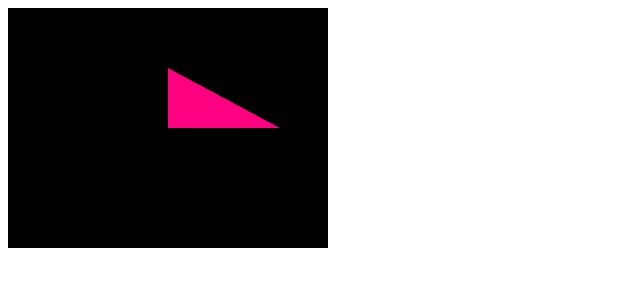
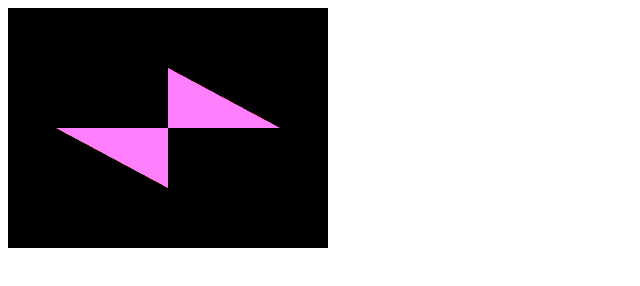
Before and after one commit to haghir/myexamples-webgl, a plain HTML site: page lesson 1/index.html in a window 1280 px wide. Shown: the whole page, without its empty margins (0-640 px from the left). Drawn offline with Linux system fonts and the light colour scheme.

Commit message:
Added a triangle.

```diff
--- a/lesson 1/index.html
+++ b/lesson 1/index.html
@@ -17,7 +17,7 @@
   precision mediump float;
 
   void main() {
-      gl_FragColor = vec4(1, 0, 0.5, 1);
+      gl_FragColor = vec4(1, 0, 0.5, 0.5);
   }
   </script>
 </body>
--- a/lesson 1/main.js
+++ b/lesson 1/main.js
@@ -53,6 +53,9 @@ window.onload =  function() {
         0, 0,
         0, 0.5,
         0.7, 0,
+        0, 0,
+        0, -0.5,
+        -0.7, 0,
     ];
     gl.bufferData(gl.ARRAY_BUFFER, new Float32Array(position), gl.STATIC_DRAW);
     gl.viewport(0, 0, gl.canvas.width, gl.canvas.height);
@@ -60,17 +63,18 @@ window.onload =  function() {
     gl.clear(gl.COLOR_BUFFER_BIT);
     gl.useProgram(program);
     gl.enableVertexAttribArray(positionAttributeLocation);
+    gl.vertexAttribPointer(
+        positionAttributeLocation,
+        2,        // 2 components per iteration
+        gl.FLOAT, // the data is 32bit floats
+        false,    // don't normalize the data
+        0,        // 0 = move forward size * sizeof(type) each iteration to get the next position
+        0         // start at the beginning of the buffer
+    );
 
-    var size = 2;          // 2 components per iteration
-    var type = gl.FLOAT;   // the data is 32bit floats
-    var normalize = false; // don't normalize the data
-    var stride = 0;        // 0 = move forward size * sizeof(type) each iteration to get the next position
-    var offset = 0;        // start at the beginning of the buffer
-    gl.vertexAttribPointer(
-        positionAttributeLocation, size, type, normalize, stride, offset);
-
-    var primitiveType = gl.TRIANGLES;
-    var offset = 0;
-    var count = 3;
-    gl.drawArrays(primitiveType, offset, count);
+    gl.drawArrays(
+        gl.TRIANGLES, // primitive type
+        0,            // offset
+        6             // count
+    );
 }
```
